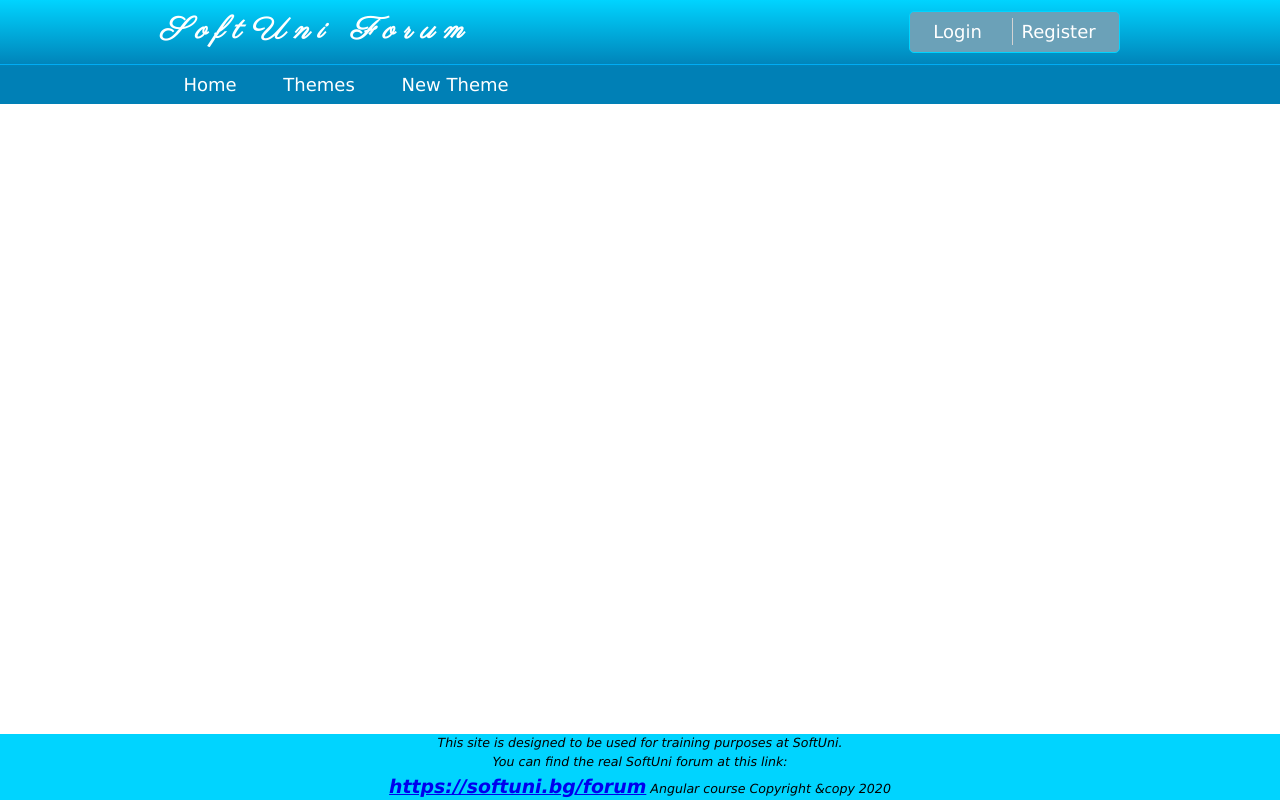
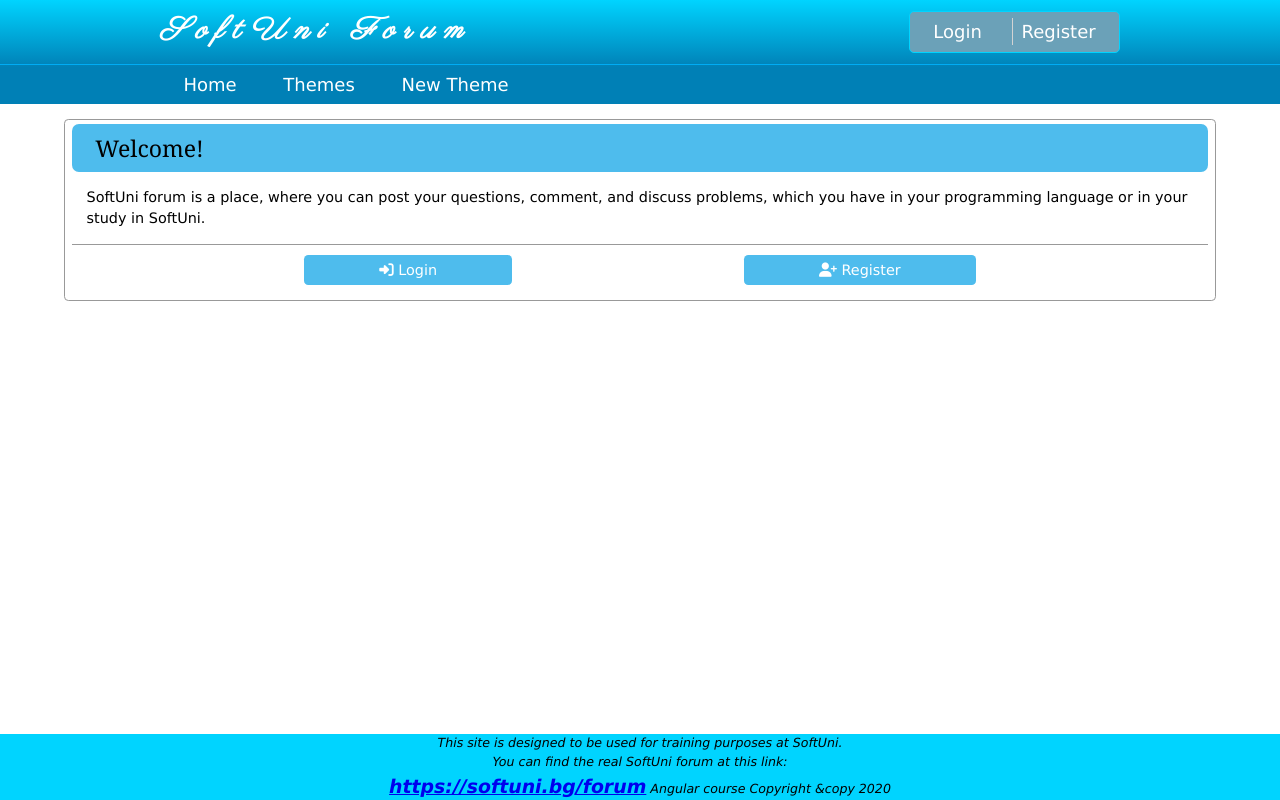
Before and after one commit to StanZz94/Angular-Workshop, an Angular app in the folder Workshop01/: page /home in a window 1280 px wide. Before the commit this address led to /. Built offline with nearby package versions, Linux system fonts and the light colour scheme.

Commit message:
home and 404 page modules added

```diff
--- a/Workshop01/src/app/app-routing.module.ts
+++ b/Workshop01/src/app/app-routing.module.ts
@@ -1,7 +1,14 @@
 import { NgModule } from '@angular/core';
 import { RouterModule, Routes } from '@angular/router';
+import { HomeComponent } from './home/home.component';
+import { ErrorComponent } from './error/error.component';
 
-const routes: Routes = [];
+const routes: Routes = [
+  { path: '', pathMatch: 'full', redirectTo: '/home' },
+  { path: 'home', component: HomeComponent },
+  { path: '**', redirectTo: '/404' },
+  { path: '404', component: ErrorComponent },
+];
 
 @NgModule({
   imports: [RouterModule.forRoot(routes)],
--- a/Workshop01/src/app/app.module.ts
+++ b/Workshop01/src/app/app.module.ts
@@ -10,11 +10,13 @@ import { HttpClientModule } from '@angular/common/http';
 import { HomeComponent } from './home/home.component';
 import { UserModule } from './user/user.module';
 import { ThemesModule } from './theme/theme.module';
+import { ErrorComponent } from './error/error.component';
 
 @NgModule({
   declarations: [
     AppComponent,
     HomeComponent,
+    ErrorComponent,
   ],
   imports: [
     BrowserModule,
--- /dev/null
+++ b/Workshop01/src/app/error/error.component.css
@@ -0,0 +1,51 @@
+.mainbox {
+    margin: auto;
+    height: 550px;
+    width: 550px;
+    position: relative;
+  }
+
+    .err {
+      color: #95c2de;
+      font-family: 'Nunito Sans', sans-serif;
+      font-size: 11rem;
+      position:absolute;
+      left: 20%;
+      top: 8%;
+    }
+
+  .far {
+    position: absolute;
+    font-size: 8.5rem;
+    left: 42%;
+    top: 15%;
+    color: #95c2de;
+  }
+
+   .err2 {
+      color: #95c2de;
+      font-family: 'Nunito Sans', sans-serif;
+      font-size: 11rem;
+      position:absolute;
+      left: 68%;
+      top: 8%;
+    }
+
+  .msg {
+      text-align: center;
+      font-family: 'Nunito Sans', sans-serif;
+      font-size: 1.6rem;
+      position:absolute;
+      left: 16%;
+      top: 45%;
+      width: 75%;
+    }
+
+  a {
+    text-decoration: none;
+    color: #95c2de;
+  }
+
+  a:hover {
+    text-decoration: underline;
+  }
--- /dev/null
+++ b/Workshop01/src/app/error/error.component.html
@@ -0,0 +1,7 @@
+<div class="mainbox">
+    <div class="err">4</div>
+    <i class="far fa-question-circle fa-spin"></i>
+    <div class="err2">4</div>
+    <div class="msg">Ooops! Page Not Found<p>Let's go <a href="#">home</a> and try from there.</p>
+    </div>
+</div>
--- a/Workshop01/src/app/home/home.component.css
+++ b/Workshop01/src/app/home/home.component.css
@@ -0,0 +1,47 @@
+/* welcome component */
+
+.welcome {
+    padding: 0.3em 0.5em;
+    border: 1px solid #999;
+    border-radius: 0.3em;
+    font-size: 0.8em;
+    margin-top: 1em;
+}
+
+.welcome h3 {
+    background-color: #4ebced;
+    border-radius: 0.3em;
+    width: 100%;
+    padding: 0.3em 1em;
+}
+
+.welcome p {
+    padding: 1em;
+    border-bottom: 1px solid #999;
+    font-style: normal;
+}
+
+.welcome a {
+    color: white;
+    text-decoration: none;
+    background-color: #4ebced;
+    border: none;
+    border-radius: 0.3em;
+    padding: 0.5em 5.2em;
+    margin: 1em;
+}
+
+.welcome a:hover {
+    cursor: pointer;
+}
+
+.welcome ul {
+    display: flex;
+    justify-content: space-evenly;
+    padding: 0;
+    margin: 1em;
+}
+
+.welcome li {
+    list-style: none;
+}
--- a/Workshop01/src/app/home/home.component.html
+++ b/Workshop01/src/app/home/home.component.html
@@ -1 +1,23 @@
-<p>home works!</p>
+<div class="container">
+    <div class="welcome">
+        <h3>Welcome!</h3>
+        <p>SoftUni forum is a place, where you can post your questions, comment, and discuss problems, which
+            you have in your programming language or in your study in SoftUni.</p>
+        <div class="logged">
+            <ul>
+                <li>
+                    <a href="#">
+                        <i class="fas fa-sign-in-alt"></i>
+                        Login
+                    </a>
+                </li>
+                <li>
+                    <a href="#">
+                        <i class="fas fa-user-plus"></i>
+                        Register
+                    </a>
+                </li>
+            </ul>
+        </div>
+    </div>
+</div>
```
Also changed, not shown: Workshop01/src/app/error/error.component.ts (added, +10 -0 lines), Workshop01/src/app/theme/theme-routing.module.ts (+10 -1 lines), 1 other file (tests, documents, lock files or other folders).
